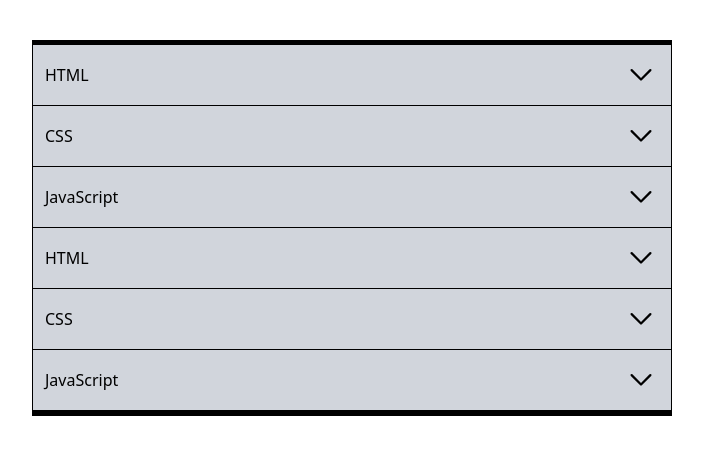
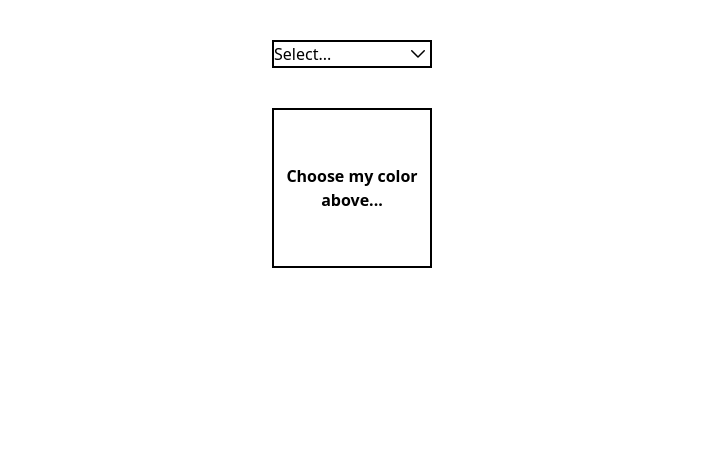
Before and after one commit to LSLWebDevelopment/reusable-components, a React (Vite) app: page / in a window 1280 px wide. Shown: the top 454 px of the page, without its empty margins (288-991 px from the left). Built offline with nearby package versions, Linux system fonts and the light colour scheme; data requests are answered from the project's data file.

Commit message:
created the dropdown component along with the dropdown component page

```diff
--- a/db.json
+++ b/db.json
@@ -30,5 +30,31 @@
       "title": "JavaScript",
       "description": "JavaScript (JS) is a versatile scripting language primarily used to add interactivity and dynamic content to websites. It enables websites to respond to user actions, update content without full page reloads, and enhance user experiences. Beyond the web, JavaScript can also be used for server-side development with Node.js and mobile application development. "
     }
+  ],
+  "dropdownData": [
+    {
+      "label": "Red",
+      "value": "red"
+    },
+    {
+      "label": "Green",
+      "value": "green"
+    },
+    {
+      "label": "Blue",
+      "value": "blue"
+    },
+    {
+      "label": "Yellow",
+      "value": "yellow"
+    },
+    {
+      "label": "Pink",
+      "value": "pink"
+    },
+    {
+      "label": "Amber",
+      "value": "amber"
+    }
   ]
 }
--- a/src/App.tsx
+++ b/src/App.tsx
@@ -1,17 +1,27 @@
 import { useEffect } from "react";
 import { useAccordionContext } from "./hooks/useAccordionContext";
 import { AccordionPage } from "./Pages/AccordionPage";
+import { DropdownPage } from "./Pages/DropdownPage";
+import { useDropdownContext } from "./hooks/useDropdownContext";
 
 export function App() {
   const { fetchAccordionData } = useAccordionContext();
+  const { selectedColor, fetchDropdownData } = useDropdownContext();
 
   useEffect(() => {
     fetchAccordionData();
+    fetchDropdownData();
   }, []);
 
   return (
     <div>
-      <AccordionPage />
+      <DropdownPage />
+      <div
+        className={`flex justify-center text-center items-center w-[10rem] h-[10rem] m-auto border-2 text- bg-${selectedColor}-500 `}
+      >
+        <span className="font-bold">Choose my color above...</span>
+      </div>
+      {/* <AccordionPage /> */}
     </div>
   );
 }
--- /dev/null
+++ b/src/Pages/DropdownPage.tsx
@@ -0,0 +1,9 @@
+import { Dropdown } from "../components/Dropdown";
+
+export function DropdownPage() {
+  return (
+    <div>
+      <Dropdown />
+    </div>
+  );
+}
--- a/src/components/Accordion.tsx
+++ b/src/components/Accordion.tsx
@@ -1,5 +1,5 @@
 import { useState } from "react";
-import type { AccordionEntity } from "../entities/AccordionEntity";
+import type { AccordionEntity } from "../entities/ComponentsEntities";
 import { GoChevronDown, GoChevronRight } from "react-icons/go";
 
 interface AccordionProps {
--- /dev/null
+++ b/src/components/Dropdown.tsx
@@ -0,0 +1,37 @@
+import { useState } from "react";
+import { GoChevronDown } from "react-icons/go";
+import type { DropdownEntity } from "../entities/ComponentsEntities";
+import { useDropdownContext } from "../hooks/useDropdownContext";
+
+export function Dropdown() {
+  const [isOpened, setIsOpened] = useState(false);
+  const { onColorSelected, selectedColor, dropdownData } = useDropdownContext();
+
+  const handleColorSelection = (color: string) => {
+    setIsOpened(!isOpened);
+    onColorSelected(color);
+  };
+
+  const renderedDropdownItems = dropdownData.map((item: DropdownEntity) => {
+    return (
+      <li key={item.label} onClick={() => handleColorSelection(item.value)}>
+        {item.label}
+      </li>
+    );
+  });
+
+  return (
+    <div className="w-[10rem] border-2 my-10 m-auto">
+      <div
+        onClick={() => setIsOpened(!isOpened)}
+        className={`flex justify-between items-center ${
+          isOpened && "border-b-2"
+        }`}
+      >
+        <h3 className="select-none">{selectedColor || "Select..."}</h3>
+        <GoChevronDown className="text-2xl" />
+      </div>
+      {isOpened && <ul className="select-none">{renderedDropdownItems}</ul>}
+    </div>
+  );
+}
--- a/src/context/AccordionContext.tsx
+++ b/src/context/AccordionContext.tsx
@@ -1,5 +1,5 @@
 import { createContext, useCallback, useState, type ReactNode } from "react";
-import type { AccordionEntity } from "../entities/AccordionEntity";
+import type { AccordionEntity } from "../entities/ComponentsEntities";
 import { getAccordionDataService } from "../services/getAccordionDataService";
 
 interface AccordionContextEntity {
@@ -24,7 +24,12 @@ export function AccordionProvider({ children }: AccordionProviderProps) {
   }, []);
 
   return (
-    <AccordionContext.Provider value={{ accordionData, fetchAccordionData }}>
+    <AccordionContext.Provider
+      value={{
+        accordionData,
+        fetchAccordionData,
+      }}
+    >
       {children}
     </AccordionContext.Provider>
   );
--- /dev/null
+++ b/src/context/DropdownContext.tsx
@@ -0,0 +1,45 @@
+import { createContext, useCallback, useState, type ReactNode } from "react";
+import type { DropdownEntity } from "../entities/ComponentsEntities";
+import { getDropdownDataService } from "../services/getDropdownDataService";
+
+interface DropdownContextEntity {
+  dropdownData: DropdownEntity[];
+  selectedColor: string;
+  onColorSelected: (color: string) => void;
+  fetchDropdownData: () => void;
+}
+
+interface DropdownProviderProps {
+  children: ReactNode;
+}
+
+export const DropdownContext = createContext<DropdownContextEntity | null>(
+  null
+);
+
+export function DropdownProvider({ children }: DropdownProviderProps) {
+  const [dropdownData, setDropdownData] = useState<DropdownEntity[]>([]);
+  const [selectedColor, setSelectedColor] = useState("");
+
+  const onColorSelected = (colorSelectd: string) => {
+    setSelectedColor(colorSelectd);
+  };
+
+  const fetchDropdownData = useCallback(async () => {
+    const response = await getDropdownDataService();
+    setDropdownData(response);
+  }, []);
+
+  return (
+    <DropdownContext.Provider
+      value={{
+        dropdownData,
+        fetchDropdownData,
+        onColorSelected,
+        selectedColor,
+      }}
+    >
+      {children}
+    </DropdownContext.Provider>
+  );
+}
--- a/src/entities/AccordionEntity.ts
+++ b/src/entities/ComponentsEntities.ts
@@ -3,3 +3,8 @@ export interface AccordionEntity {
   accordionTitle: string;
   accordionDescription: string;
 }
+
+export interface DropdownEntity {
+  label: string;
+  value: string;
+}
--- /dev/null
+++ b/src/hooks/useDropdownContext.ts
@@ -0,0 +1,10 @@
+import { useContext } from "react";
+import { DropdownContext } from "../context/DropdownContext";
+
+export function useDropdownContext() {
+  const context = useContext(DropdownContext);
+  if (!context) {
+    throw Error("Error creating context");
+  }
+  return context;
+}
--- a/src/main.tsx
+++ b/src/main.tsx
@@ -3,11 +3,14 @@ import { createRoot } from "react-dom/client";
 import { App } from "./App";
 import { AccordionProvider } from "./context/AccordionContext";
 import "./index.css";
+import { DropdownProvider } from "./context/DropdownContext";
 
 createRoot(document.getElementById("root")!).render(
   <StrictMode>
     <AccordionProvider>
-      <App />
+      <DropdownProvider>
+        <App />
+      </DropdownProvider>
     </AccordionProvider>
   </StrictMode>
 );
--- a/src/services/getAccordionDataService.ts
+++ b/src/services/getAccordionDataService.ts
@@ -1,5 +1,5 @@
 import axios from "axios";
-import type { AccordionEntity } from "../entities/AccordionEntity";
+import type { AccordionEntity } from "../entities/ComponentsEntities";
 
 interface AccordionDataResponse {
   id: number;
--- /dev/null
+++ b/src/services/getDropdownDataService.ts
@@ -0,0 +1,7 @@
+import axios from "axios";
+import type { DropdownEntity } from "../entities/ComponentsEntities";
+
+export async function getDropdownDataService(): Promise<DropdownEntity[]> {
+  const response = await axios.get("http://localhost:3000/dropdownData");
+  return response.data;
+}
```
Also changed, not shown: 1 other file (tests, documents, lock files or other folders).
